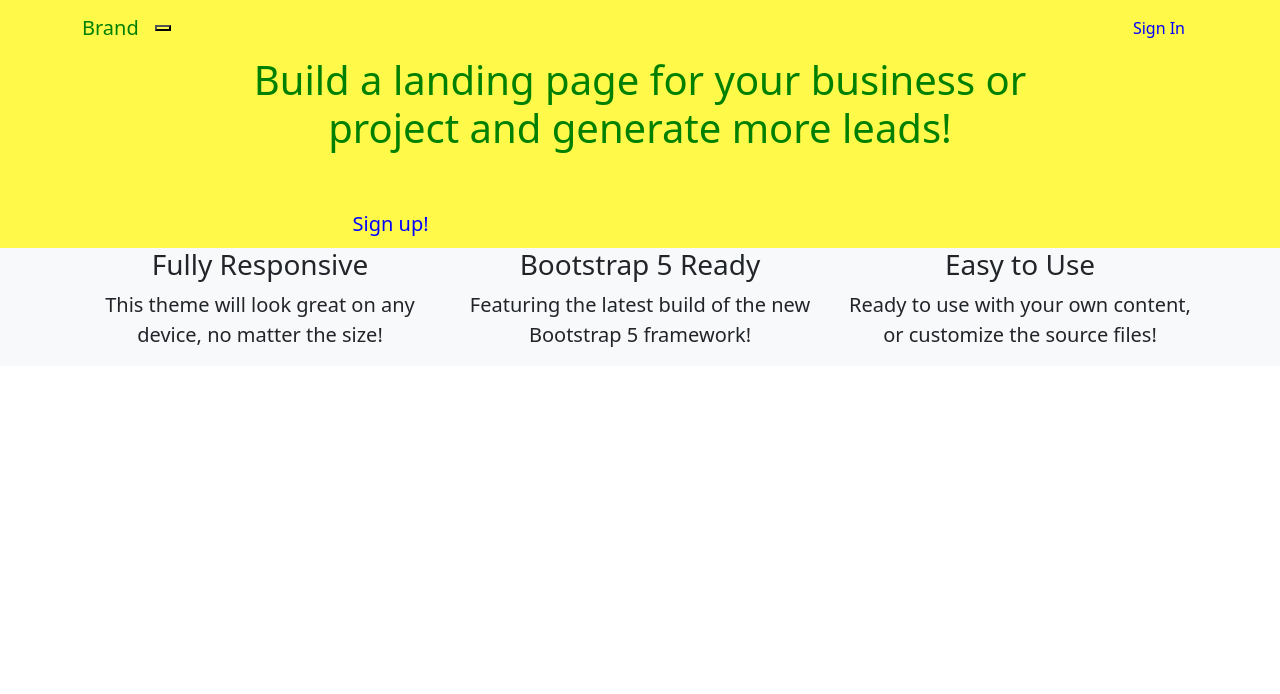
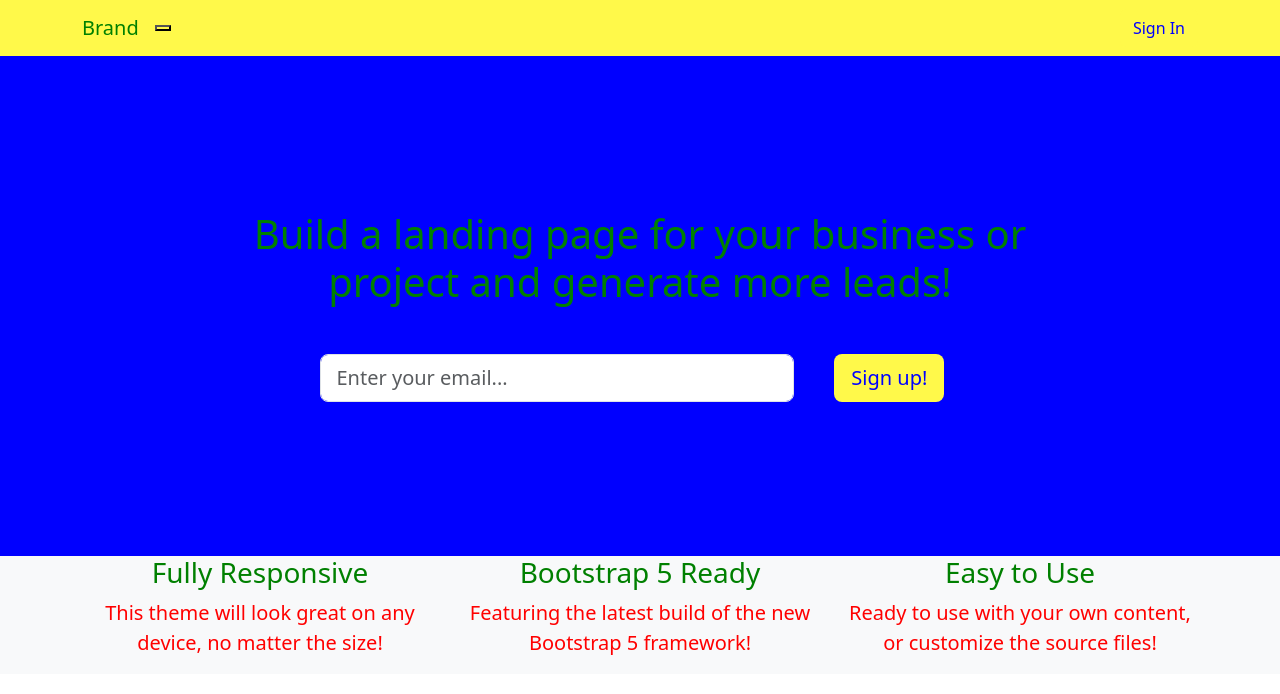
Before and after one commit to thaovonguyen/uigo, a React (Create React App) app in the folder frontend/: page / in a window 1280 px wide. Shown: the top 694 px of the page. Built offline with nearby package versions, Linux system fonts and the light colour scheme.

Commit message:
Homepage1 complicated

```diff
--- a/frontend/package.json
+++ b/frontend/package.json
@@ -9,6 +9,7 @@
     "@testing-library/react": "^13.4.0",
     "@testing-library/user-event": "^13.5.0",
     "bootstrap": "^5.3.3",
+    "bootstrap-icons": "^1.11.3",
     "react": "^18.2.0",
     "react-dom": "^18.2.0",
     "react-router-dom": "^6.22.3",
--- a/frontend/src/components/minihomepage1.js
+++ b/frontend/src/components/minihomepage1.js
@@ -7,29 +7,38 @@ function MiniHomepage1(props) {
         backgroundColor: prime, // Set background color based on the prop
         color: secondary, // Set text color based on the prop
     };
-    const tabStyle = {
+    const tabStyle1 = {
         color: sup1, // Set tab color based on the prop
     };
+    const tabStyle2 = {
+        color: sup2, // Set tab color based on the prop
+    };
+    const headercolor={
+        height: '500px',
+        backgroundColor: sup3,
+        backgroundPosition: 'center center', // Căn giữa theo chiều ngang và dọc
+        backgroundSize: 'cover' // Hiển thị hình nền để che hết khu vực header
+    }
     return (
         <>
             <nav class="navbar navbar-expand navigation-clean}" style={bodyStyle}>
-                <div class="container"><a class="navbar-brand" href="#"  style={tabStyle}>Brand</a><button style={bodyStyle}></button>
+                <div class="container"><a class="navbar-brand" href="#"  style={tabStyle1}>Brand</a><button style={bodyStyle}></button>
                     <div class="collapse navbar-collapse" id="navcol-1"><a class="btn ms-auto "style={bodyStyle} role="button" href="#">Sign In</a></div>
                 </div>
             </nav>
-            <header class="text-center text-white masthead" style={bodyStyle}>
+            <header class="text-center text-white masthead" style={headercolor}>
                 <div class="overlay"></div>
-                <div class="container">
+                <div class="container d-flex flex-column justify-content-center align-items-center" style={{ height: '500px' }}>
                     <div class="row">
-                        <div class="col-xl-9 mx-auto position-relative">
-                            <h1 class="mb-5" style={tabStyle}>Build a landing page for your business or project and generate more leads!</h1>
+                        <div class="col-xl-9 mx-auto position-relative d-flex flex-column justify-content-center align-items-center">
+                            <h1 class="mb-5" style={tabStyle1}>Build a landing page for your business or project and generate more leads!</h1>
                         </div>
                         <div class="col-md-10 col-lg-8 col-xl-7 mx-auto position-relative">
                             <form>
                                 <div class="row">
-                                {/* <div className="col-12 col-md-9 mb-2 mb-md-0">
-                                    <input className="form-control form-control-lg" placeholder="Enter your email..." />
-                                </div> */}
+                                <div className="col-12 col-md-9 mb-2 mb-md-0">
+                                    <input className="form-control form-control-lg" type="text" placeholder="Enter your email..." />
+                                </div>
                                     <div class="col-12 col-md-3"><button class="btn btn-lg" type="submit" style={bodyStyle}>Sign up!</button></div>
                                 </div>
                             </form>
@@ -42,23 +51,23 @@ function MiniHomepage1(props) {
                     <div class="row">
                         <div class="col-lg-4">
                             <div class="mx-auto features-icons-item mb-5 mb-lg-0 mb-lg-3">
-                                <div class="d-flex features-icons-icon"><i class="icon-screen-desktop m-auto" style={tabStyle} data-bss-hover-animate="pulse"></i></div>
-                                <h3>Fully Responsive</h3>
-                                <p class="lead mb-0">This theme will look great on any device, no matter the size!</p>
+                                <div class="d-flex features-icons-icon"><i class="bi bi-pc-display-horizontal m-auto" style={tabStyle1} data-bss-hover-animate="pulse"></i></div>
+                                <h3 style={tabStyle1}>Fully Responsive</h3>
+                                <p class="lead mb-0" style={tabStyle2}>This theme will look great on any device, no matter the size!</p>
                             </div>
                         </div>
                         <div class="col-lg-4">
                             <div class="mx-auto features-icons-item mb-5 mb-lg-0 mb-lg-3">
                                 <div class="d-flex features-icons-icon"><i class="icon-layers m-auto text-primary" data-bss-hover-animate="pulse"></i></div>
-                                <h3>Bootstrap 5 Ready</h3>
-                                <p class="lead mb-0">Featuring the latest build of the new Bootstrap 5 framework!</p>
+                                <h3 style={tabStyle1}>Bootstrap 5 Ready</h3>
+                                <p class="lead mb-0" style={tabStyle2}>Featuring the latest build of the new Bootstrap 5 framework!</p>
                             </div>
                         </div>
                         <div class="col-lg-4">
                             <div class="mx-auto features-icons-item mb-5 mb-lg-0 mb-lg-3">
                                 <div class="d-flex features-icons-icon"><i class="icon-check m-auto text-primary" data-bss-hover-animate="pulse"></i></div>
-                                <h3>Easy to Use</h3>
-                                <p class="lead mb-0">Ready to use with your own content, or customize the source files!</p>
+                                <h3 style={tabStyle1}>Easy to Use</h3>
+                                <p class="lead mb-0" style={tabStyle2}>Ready to use with your own content, or customize the source files!</p>
                             </div>
                         </div>
                     </div>
```
Also changed, not shown: 1 other file (tests, documents, lock files or other folders).
